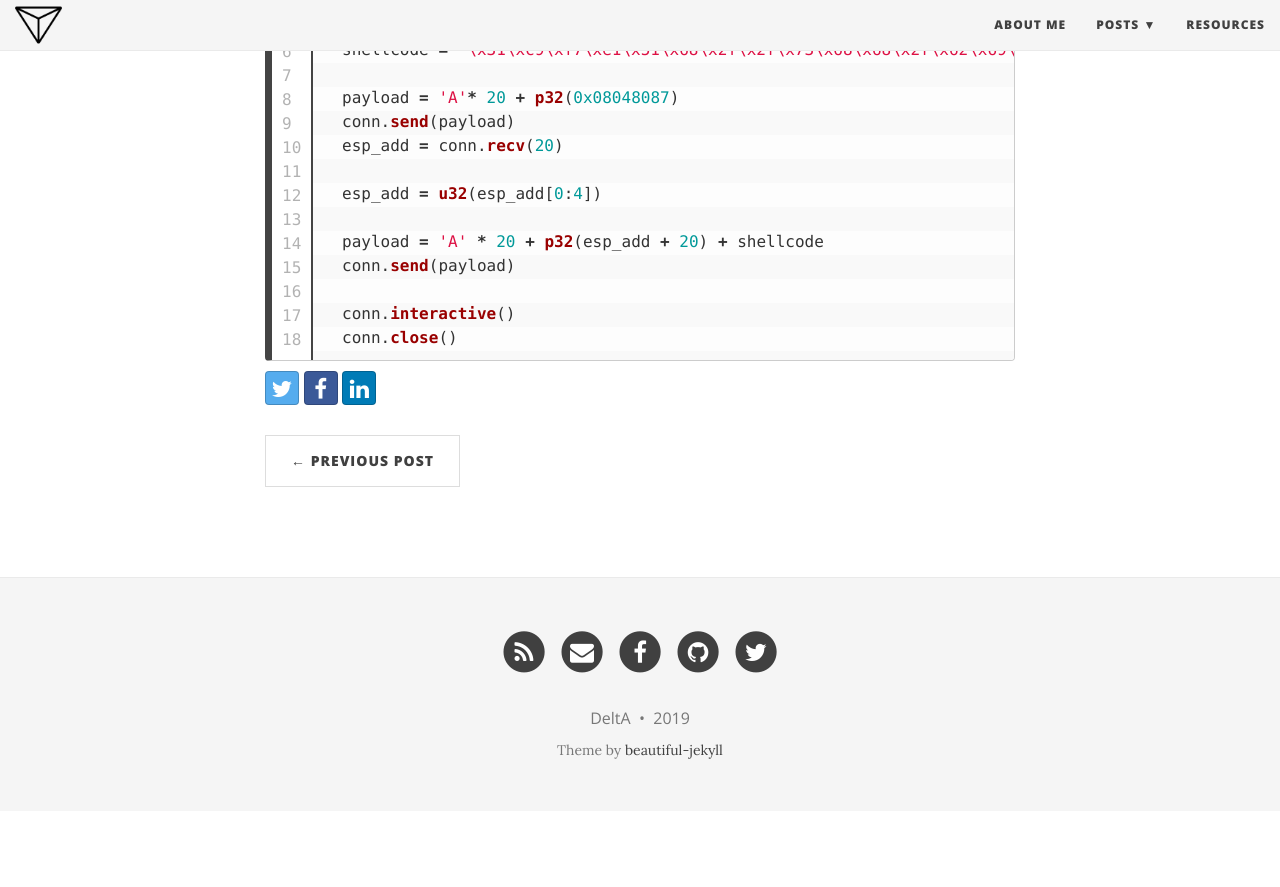
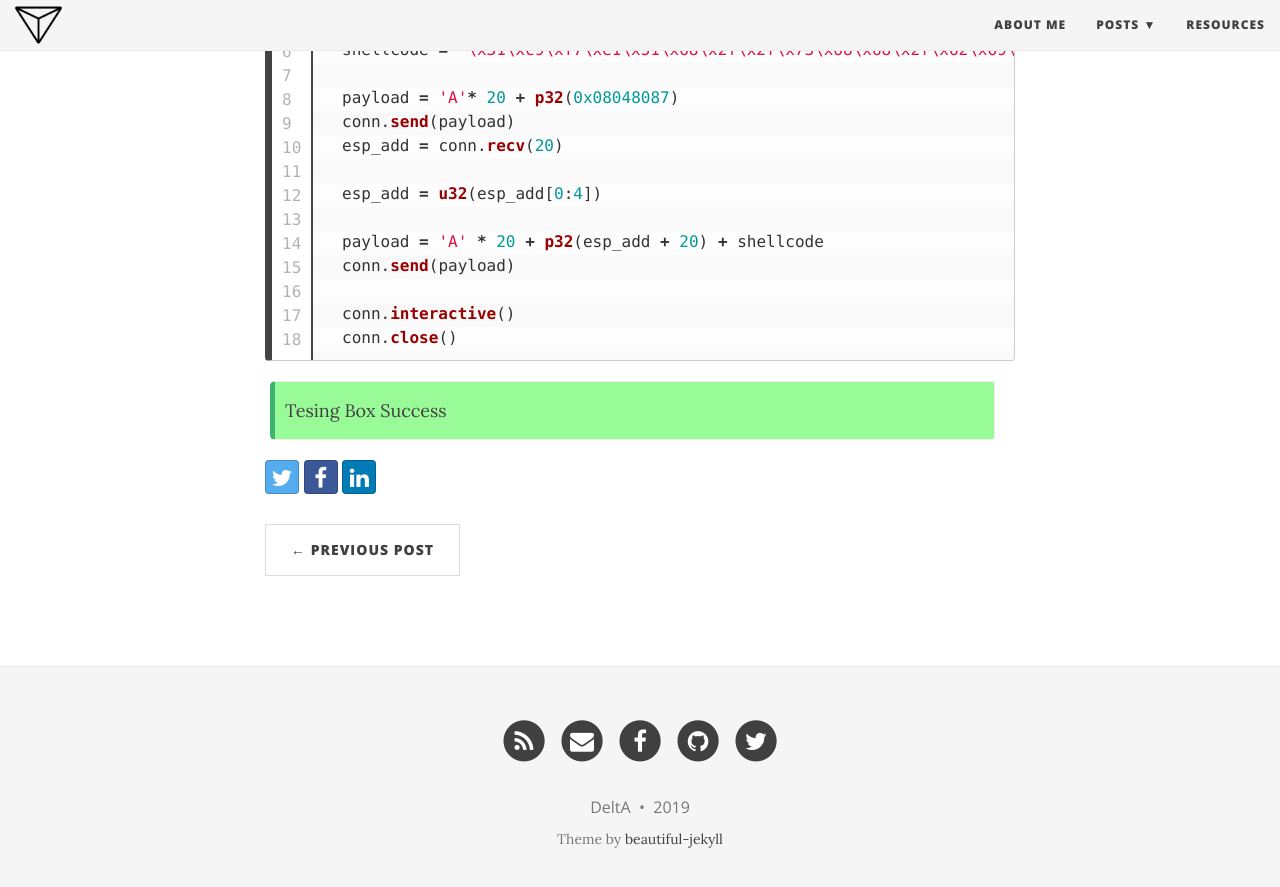
Before and after one commit to Delt-A/delt-a.github.io, a Jekyll site: the page built from _posts/2019-04-08-pwnable-tw-start.md, in a window 1280 px wide and 900 px high, scrolled down 2055 px. Shown: the top 887 px of the window. Built offline with Jekyll 4.4.1, drawn with Linux system fonts in a browser that asks for light colours; nearby versions of some CDN libraries; before the commit the page ends 2866 px from its top, so only the background shows below that.

Commit message:
Update 2019-04-08-pwnable-tw-start.md

```diff
--- a/_posts/2019-04-08-pwnable-tw-start.md
+++ b/_posts/2019-04-08-pwnable-tw-start.md
@@ -66,3 +66,7 @@ from pwn import *
   conn.interactive()
   conn.close()
 {% endhighlight %}
+
+
+{: .box-success}
+Tesing Box Success
```
